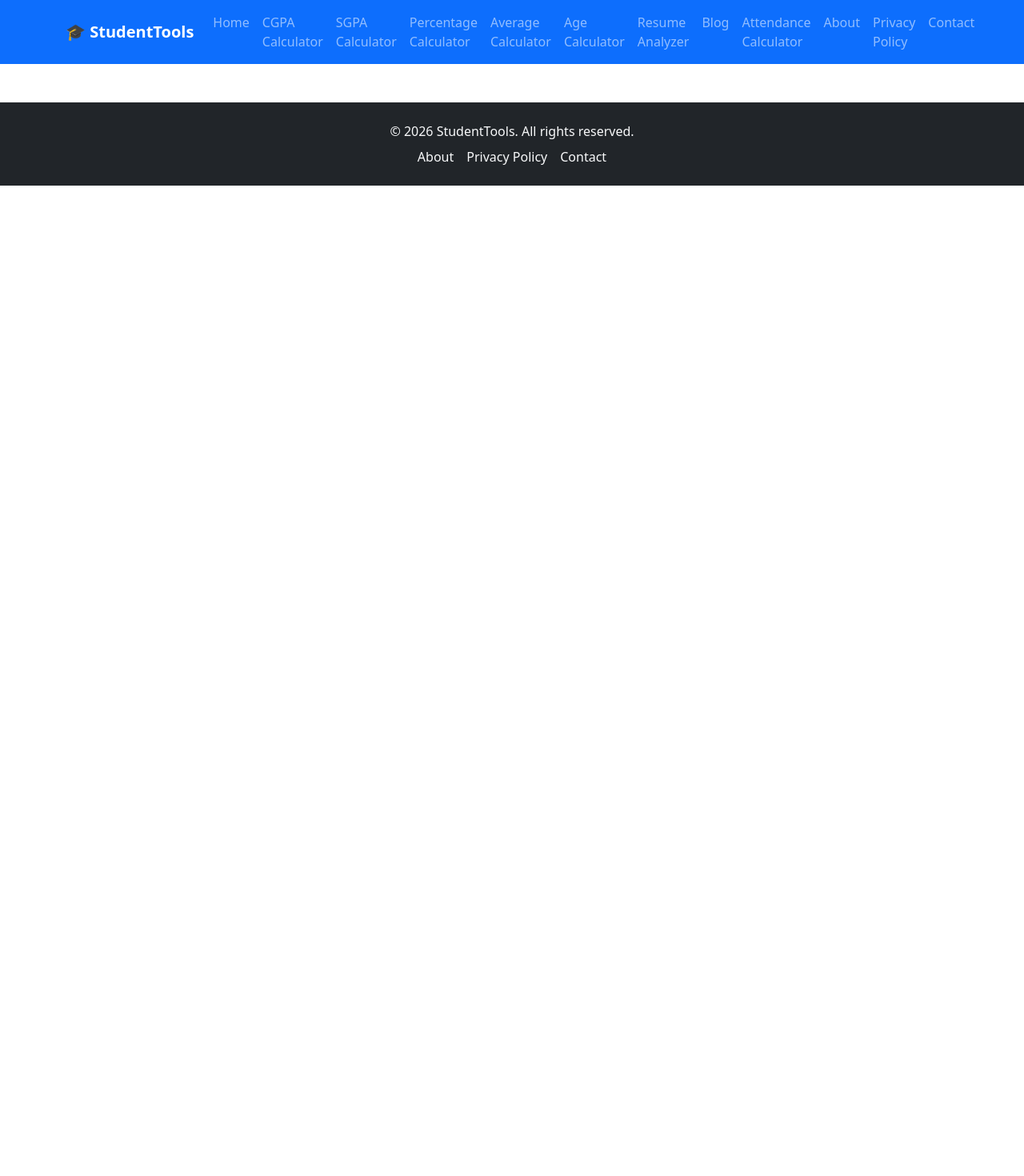
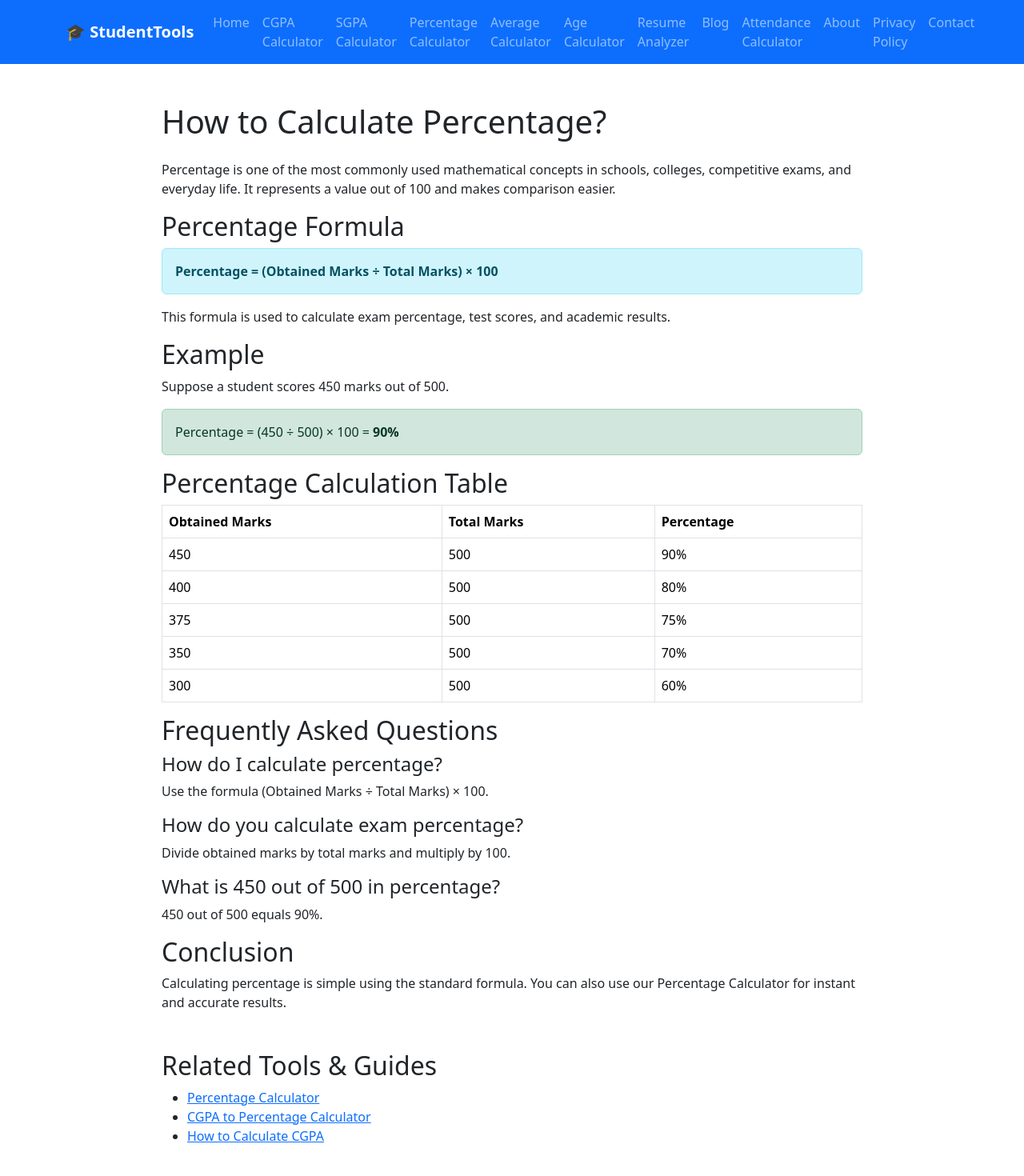
Before and after one commit to priyanshuforge/student-tools, a React (Vite) app: page /blog/how-to-calculate-percentage in a window 1280 px wide. Shown: the top 1470 px of the page at 80% size. Before the commit the page ends 800 px from the top, so only its background shows below. Built offline with nearby package versions, Linux system fonts and the light colour scheme.

Commit message:
Added related links to percentage blog

```diff
--- a/src/App.jsx
+++ b/src/App.jsx
@@ -20,6 +20,7 @@ import CGPAToPercentage from "./pages/CGPAToPercentage";
 import Attendance75Rule from "./pages/Attendance75Rule";
 import AttendancePercentage from "./pages/AttendancePercentage";
 import PercentageToCGPA from "./pages/PercentageToCGPA";
+import HowToCalculatePercentage from "./pages/HowToCalculatePercentage";
 function App() {
   return (
     <BrowserRouter>
@@ -44,6 +45,10 @@ function App() {
         />
         <Route path="/blog/75-attendance-rule" element={<Attendance75Rule />} />
         <Route
+          path="/blog/how-to-calculate-percentage"
+          element={<HowToCalculatePercentage />}
+        />
+        <Route
           path="/percentage-calculator"
           element={<PercentageCalculator />}
         />
--- a/src/data/blogData.js
+++ b/src/data/blogData.js
@@ -11,6 +11,12 @@ const blogData = [
     description:
       "Understand the difference between CGPA and SGPA with simple examples.",
   },
+  {
+  slug: "how-to-calculate-percentage",
+  title: "How to Calculate Percentage?",
+  description:
+    "Learn how to calculate percentage using formula, examples and step-by-step guide.",
+},
   {
     slug: "cgpa-to-percentage",
     title: "How to Convert CGPA to Percentage?",
--- /dev/null
+++ b/src/pages/HowToCalculatePercentage.jsx
@@ -0,0 +1,116 @@
+import SEO from "../components/SEO";
+import { Link } from "react-router-dom";
+
+function HowToCalculatePercentage() {
+  return (
+    <>
+      <SEO
+        title="How to Calculate Percentage? Formula, Examples & Easy Guide"
+        description="Learn how to calculate percentage with simple formulas, solved examples, percentage increase, decrease and exam percentage calculation."
+        canonical="/blog/how-to-calculate-percentage"
+      />
+
+      <div className="container py-5" style={{ maxWidth: "900px" }}>
+        {/* Yahan se article content aayega */}
+        <h1 className="mb-4">How to Calculate Percentage?</h1>
+
+        <p>
+          Percentage is one of the most commonly used mathematical concepts in
+          schools, colleges, competitive exams, and everyday life. It represents
+          a value out of 100 and makes comparison easier.
+        </p>
+
+        <h2>Percentage Formula</h2>
+
+        <div className="alert alert-info">
+          <strong>Percentage = (Obtained Marks ÷ Total Marks) × 100</strong>
+        </div>
+
+        <p>
+          This formula is used to calculate exam percentage, test scores, and
+          academic results.
+        </p>
+
+        <h2>Example</h2>
+
+        <p>Suppose a student scores 450 marks out of 500.</p>
+
+        <div className="alert alert-success">
+          Percentage = (450 ÷ 500) × 100 = <strong>90%</strong>
+        </div>
+
+        <h2>Percentage Calculation Table</h2>
+
+        <table className="table table-bordered">
+          <thead>
+            <tr>
+              <th>Obtained Marks</th>
+              <th>Total Marks</th>
+              <th>Percentage</th>
+            </tr>
+          </thead>
+          <tbody>
+            <tr>
+              <td>450</td>
+              <td>500</td>
+              <td>90%</td>
+            </tr>
+            <tr>
+              <td>400</td>
+              <td>500</td>
+              <td>80%</td>
+            </tr>
+            <tr>
+              <td>375</td>
+              <td>500</td>
+              <td>75%</td>
+            </tr>
+            <tr>
+              <td>350</td>
+              <td>500</td>
+              <td>70%</td>
+            </tr>
+            <tr>
+              <td>300</td>
+              <td>500</td>
+              <td>60%</td>
+            </tr>
+          </tbody>
+        </table>
+
+        <h2>Frequently Asked Questions</h2>
+
+        <h4>How do I calculate percentage?</h4>
+        <p>Use the formula (Obtained Marks ÷ Total Marks) × 100.</p>
+
+        <h4>How do you calculate exam percentage?</h4>
+        <p>Divide obtained marks by total marks and multiply by 100.</p>
+
+        <h4>What is 450 out of 500 in percentage?</h4>
+        <p>450 out of 500 equals 90%.</p>
+
+        <h2>Conclusion</h2>
+
+        <p>
+          Calculating percentage is simple using the standard formula. You can
+          also use our Percentage Calculator for instant and accurate results.
+        </p>
+        <h2 className="mt-5">Related Tools & Guides</h2>
+
+        <ul>
+          <li>
+            <Link to="/percentage-calculator">Percentage Calculator</Link>
+          </li>
+          <li>
+            <Link to="/cgpa-to-percentage">CGPA to Percentage Calculator</Link>
+          </li>
+          <li>
+            <Link to="/blog/how-to-calculate-cgpa">How to Calculate CGPA</Link>
+          </li>
+        </ul>
+      </div>
+    </>
+  );
+}
+
+export default HowToCalculatePercentage;
```
